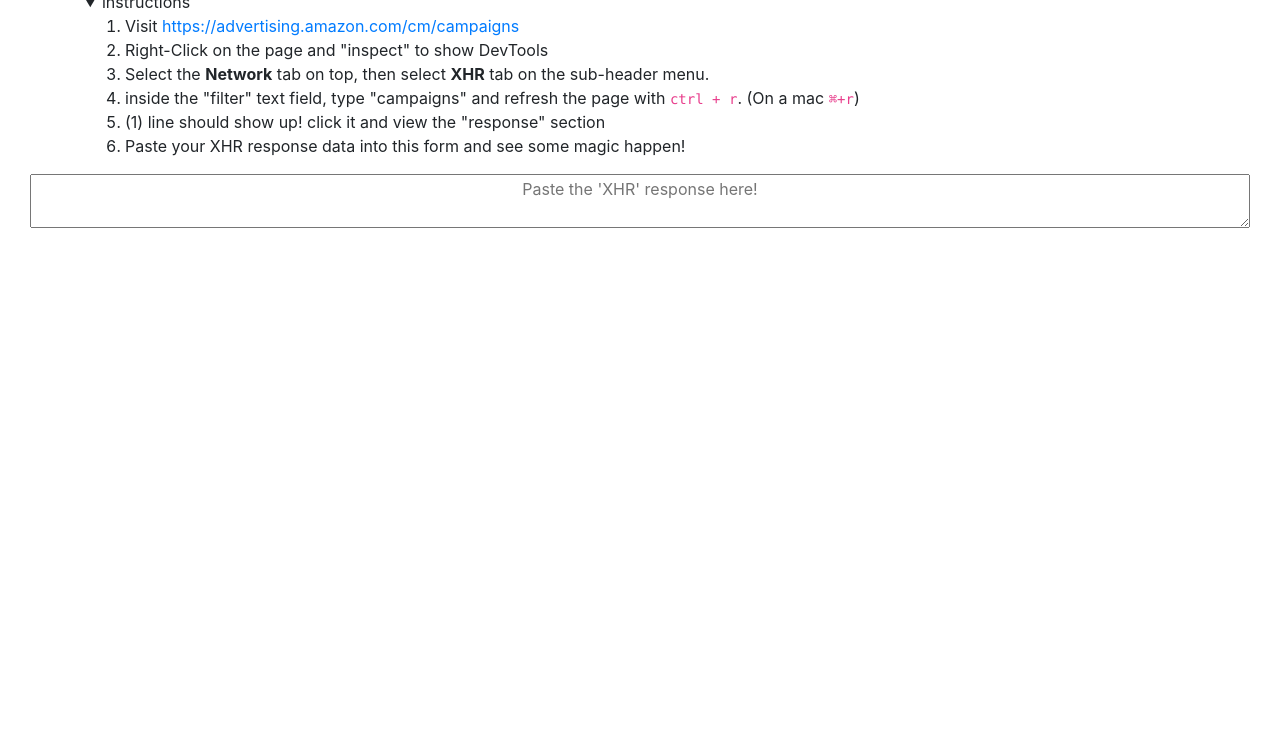
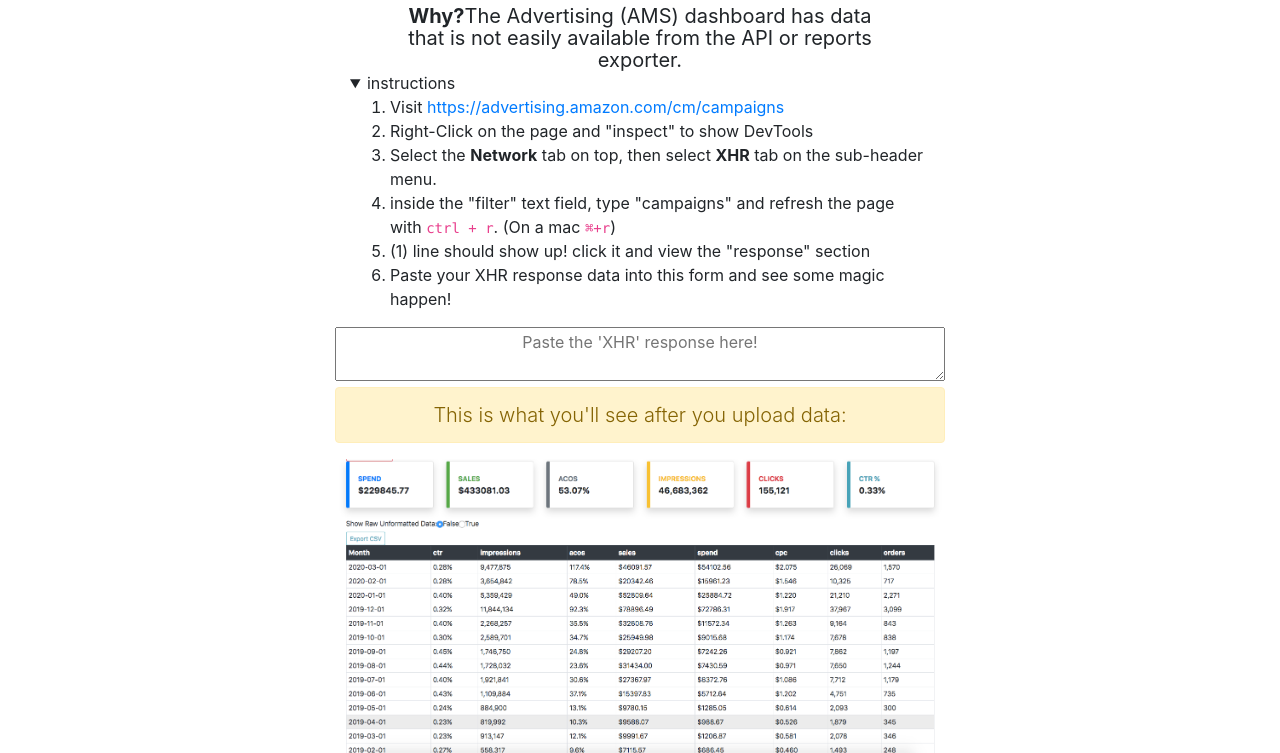
Before and after one commit to blairanderson/ams-data-summarized, a React app: page / in a window 1280 px wide. Shown: the part 174-927 px from the top of the page. Before the commit the page ends 800 px from the top, so only its background shows below. Built offline with nearby package versions, Linux system fonts and the light colour scheme.

Commit message:
adding the image and updating redirects

```diff
--- a/public/index.html
+++ b/public/index.html
@@ -43,7 +43,7 @@
       work correctly both with client-side routing and a non-root public URL.
       Learn how to configure a non-root public URL by running `npm run build`.
     -->
-    <title>Amazon Advertising (AMS) Historical CSV</title>
+    <title>Amazon Advertising Monthly Export (CSV)</title>
   </head>
 
   <body>
--- a/src/index.js
+++ b/src/index.js
@@ -26,6 +26,8 @@ function App() {
 
   return (
     <div className="container-fluid">
+      <div className="row justify-content-center">
+        <div className="col-xl-6">
           <Instructions detailsOpen={isEmpty(dat)} />
           {err && updated && (
             <div>
@@ -34,8 +36,6 @@ function App() {
               Last updated at {updated}
             </div>
           )}
-
-      <div className="container-fluid">
           {dat && dat.timeSeries && dat.summary ? (
             <button
               className="btn btn-sm btn-outline-danger"
@@ -46,6 +46,7 @@ function App() {
               Reset Ad Data
             </button>
           ) : (
+            <div>
               <textarea
                 style={{ width: "100%", textAlign: "center" }}
                 onChange={e => {
@@ -55,8 +56,22 @@ function App() {
                 value={JSON.stringify(dat) !== "{}" ? JSON.stringify(dat) : ""}
                 width={"100%"}
               />
+
+              <p className="lead text-center alert alert-warning">
+                This is what you'll see after you upload data:
+              </p>
+              <a target="_blank" href="/img/example-data-screenshot.png">
+                <img
+                  className="img-fluid"
+                  alt="Example chart after data has been submitted"
+                  src="/img/example-data-screenshot.png"
+                />
+              </a>
+            </div>
           )}
         </div>
+      </div>
+
       {dat && dat.summary && <Summary summary={dat.summary} />}
       {dat && dat.timeSeries && <TimeSeries timeSeries={dat.timeSeries} />}
       {false && (
```
Also changed, not shown: public/img/example-data-screenshot.png (added), public/manifest.json, 1 other file. Lines whose indentation alone changed are shown as unchanged.
